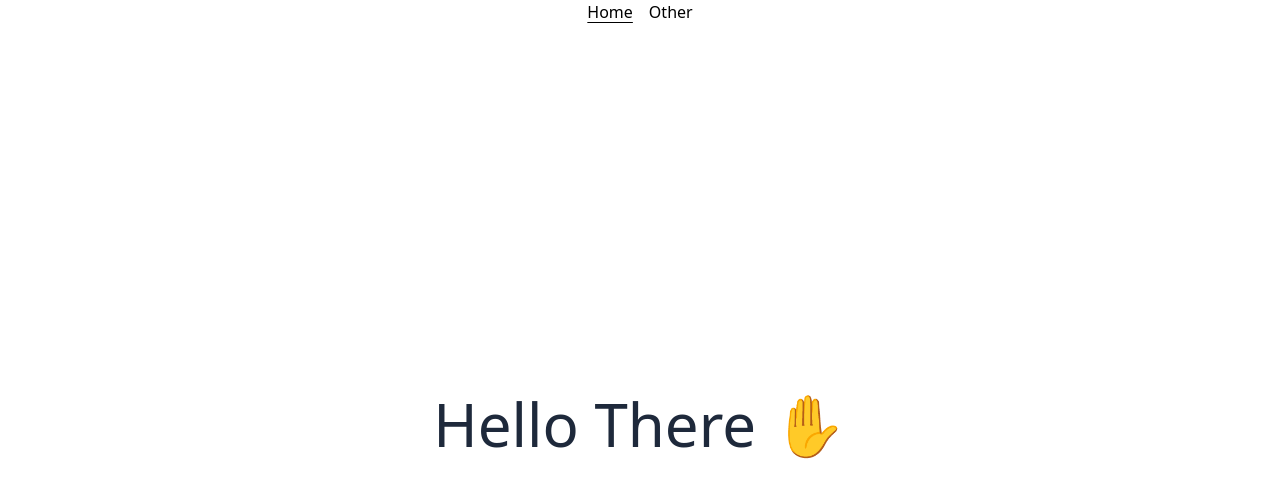
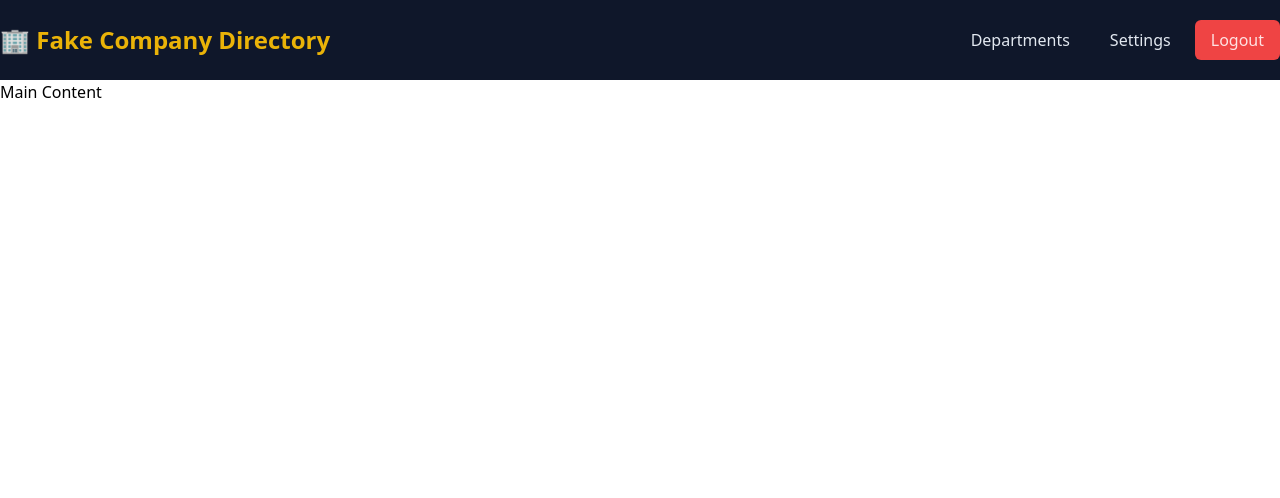
Before and after one commit to Megabyte21/vue-company-dir, a Vue app: page / in a window 1280 px wide. Shown: the top 498 px of the page. Built offline with nearby package versions, Linux system fonts and the light colour scheme; the HTML template or start-up script is replaced by a standard one.

Commit message:
added navigation layout

```diff
--- a/src/App.vue
+++ b/src/App.vue
@@ -1,8 +1,8 @@
 <script setup>
-  import NavMenu from '@/components/NavMenu.vue'
+import NavBar from "./components/NavBar.vue";
 </script>
 
 <template>
-  <NavMenu />
-  <RouterView />
+  <NavBar />
+  <h1>Main Content</h1>
 </template>
--- /dev/null
+++ b/src/components/NavBar.vue
@@ -0,0 +1,43 @@
+<script setup>
+import { ref } from "vue";
+const brand = ref('🏢 Fake Company Directory')
+</script>
+
+
+<template>
+    <nav>
+        <div class="wrapper">
+            <div class="brand">
+                <span class="brand-title">{{ brand }}</span>
+            </div>
+            <div class="menu">
+                <a href="#" class="menu-item">Departments</a>
+                <a href="#" class="menu-item">Settings</a>
+                <a href="#" class="menu-login">Logout</a>
+            </div>
+        </div>
+    </nav>
+</template>
+
+<style scoped lang="postcss">
+    nav {
+    @apply h-20 bg-slate-900 text-slate-200 flex items-center justify-between;
+    }
+    .wrapper {
+        @apply container flex items-center justify-between mx-auto w-full;
+    }
+    .brand {
+        &-title {
+            @apply text-2xl font-bold text-yellow-500;
+        }
+    }
+    .menu{
+        @apply flex gap-2;
+        &-item {
+            @apply rounded-md px-4 py-2 hover:bg-yellow-500 hover:text-slate-900;
+        }
+        &-login {
+            @apply rounded-md bg-red-500 px-4 py-2 text-red-100 hover:bg-red-700;
+        }
+    }
+</style>
```
